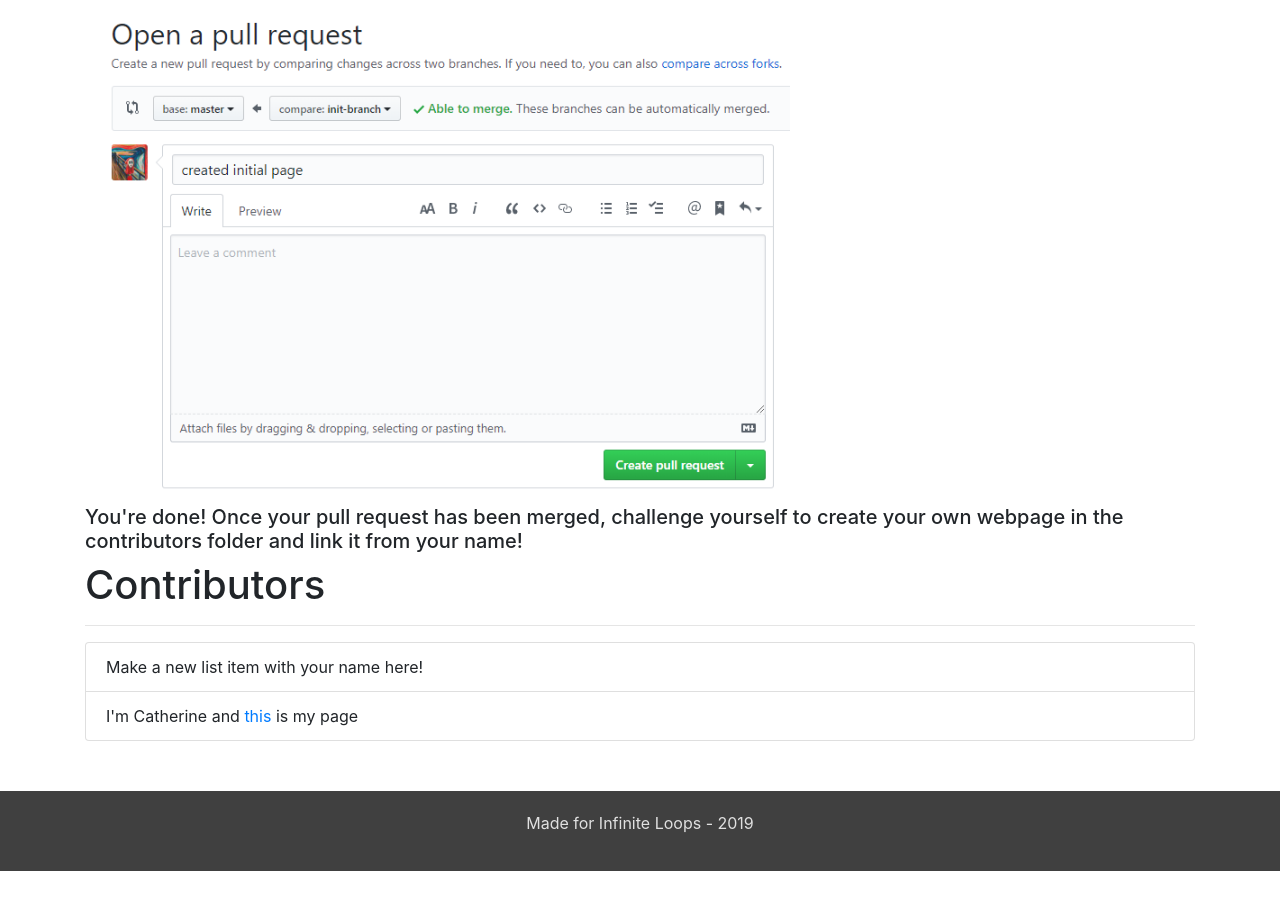
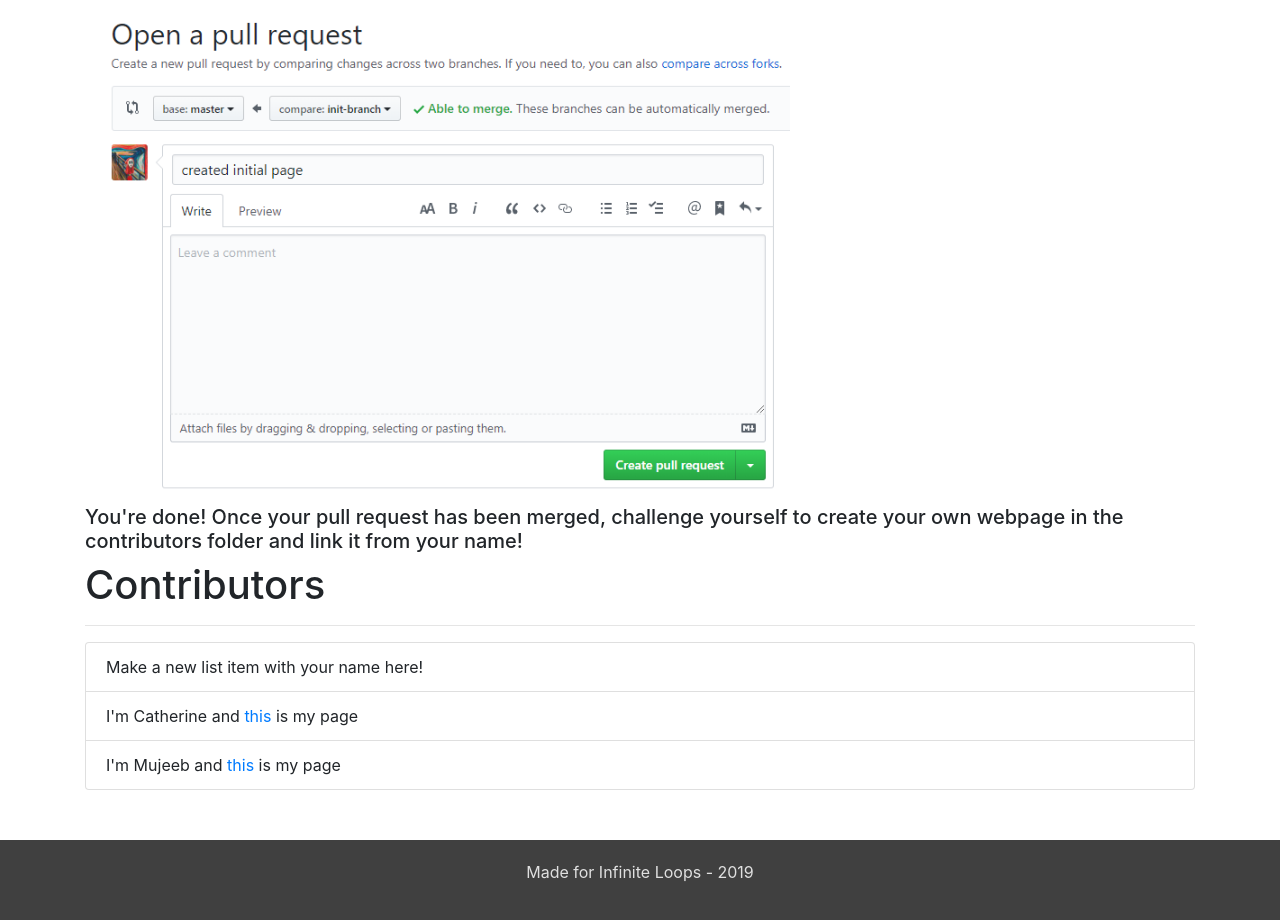
Before and after one commit to CatherineEtter/Infinite_Loops_Hacktoberfest, a plain HTML site: page index.html in a window 1280 px wide. Shown: the part 3314-4234 px from the top of the page. Before the commit the page ends 4185 px from the top, so only its background shows below. Drawn offline with nearby package versions, Linux system fonts and the light colour scheme.

Commit message:
Update index.html

```diff
--- a/index.html
+++ b/index.html
@@ -64,6 +64,7 @@
             <ul class="list-group">
                 <li class="list-group-item">Make a new list item with your name here!</li>
                 <li class="list-group-item">I'm Catherine and <a href="/contributors/catherine_etter.html">this</a> is my page</li>
+                <li class="list-group-item">I'm Mujeeb and <a href="/contributors/catherine_etter.html">this</a> is my page</li>
             </ul>
 
         </div>
```
